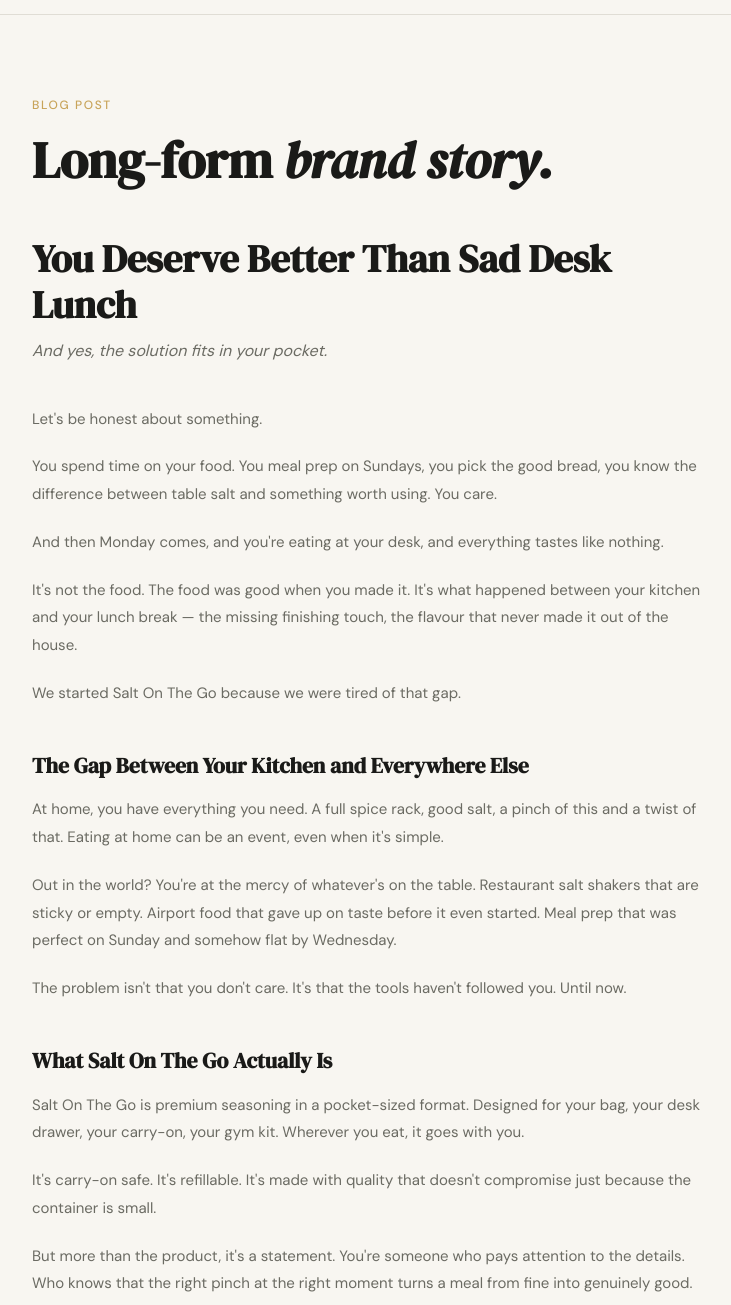
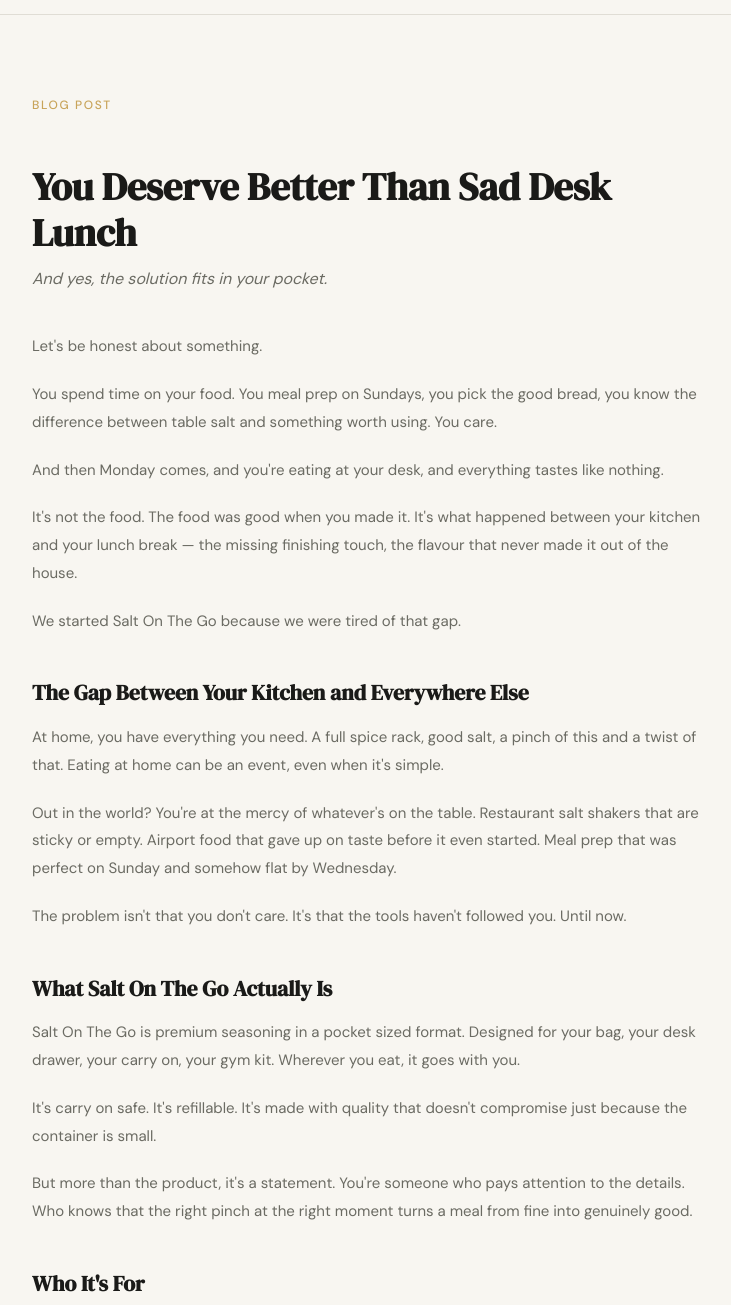
Before and after one commit to amelzarrar/amelzarrar.github.io, a plain HTML site: page salt-on-the-go.html in a window 1280 px wide. Shown: the part 1780-3085 px from the top of the page, without its empty margins (106-837 px from the left). Drawn offline with Linux system fonts and the light colour scheme.

Commit message:
Update salt-on-the-go.html

```diff
--- a/salt-on-the-go.html
+++ b/salt-on-the-go.html
@@ -495,7 +495,7 @@
         <h3>The Values Post</h3>
         <p>A question for the people who bring their own hot sauce to restaurants:</p>
         <p>Why do we accept that flavour is only available at home?</p>
-        <p>Good seasoning shouldn't be a sit-down privilege. Whether you're eating at your desk, on a train, at a picnic, or between meetings, the food you fuel yourself with deserves to actually taste like something.</p>
+        <p>Good seasoning shouldn't be a sit down privilege. Whether you're eating at your desk, on a train, at a picnic, or between meetings, the food you fuel yourself with deserves to actually taste like something.</p>
         <p>That's the whole idea behind <strong>Salt On The Go</strong>.</p>
         <p>We're not just selling salt. We're for the people who pay attention. Who don't apologise for wanting things done right. Who understand that the small things, done well, make all the difference.</p>
         <p>If that sounds like you, you're exactly who we made this for.</p>
@@ -510,7 +510,6 @@
   <!-- BLOG -->
   <section id="blog">
     <p class="section-label">Blog Post</p>
-    <h2 class="section-title">Long-form <em>brand story.</em></h2>
 
     <div class="blog-wrap">
       <h2>You Deserve Better Than Sad Desk Lunch</h2>
@@ -528,8 +527,8 @@
       <p>The problem isn't that you don't care. It's that the tools haven't followed you. Until now.</p>
 
       <h3>What Salt On The Go Actually Is</h3>
-      <p>Salt On The Go is premium seasoning in a pocket-sized format. Designed for your bag, your desk drawer, your carry-on, your gym kit. Wherever you eat, it goes with you.</p>
-      <p>It's carry-on safe. It's refillable. It's made with quality that doesn't compromise just because the container is small.</p>
+      <p>Salt On The Go is premium seasoning in a pocket sized format. Designed for your bag, your desk drawer, your carry on, your gym kit. Wherever you eat, it goes with you.</p>
+      <p>It's carry on safe. It's refillable. It's made with quality that doesn't compromise just because the container is small.</p>
       <p>But more than the product, it's a statement. You're someone who pays attention to the details. Who knows that the right pinch at the right moment turns a meal from fine into genuinely good.</p>
 
       <h3>Who It's For</h3>
```
